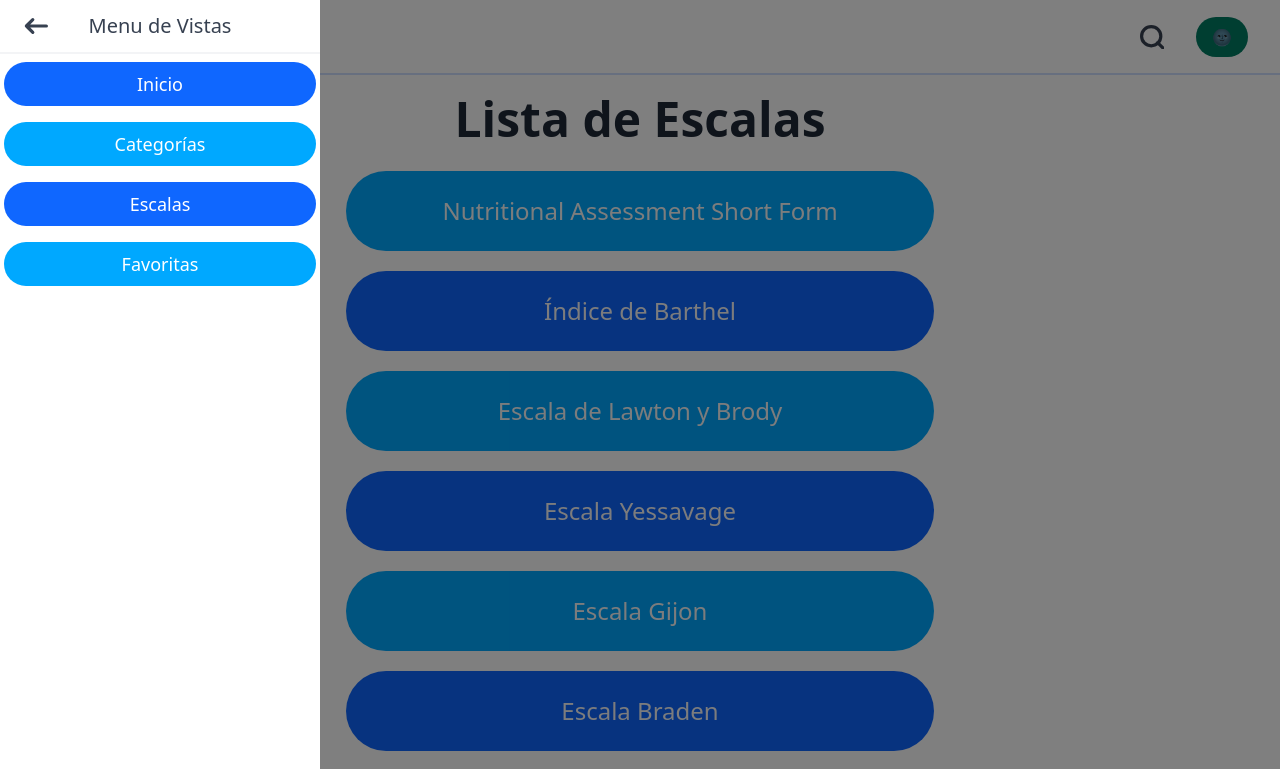
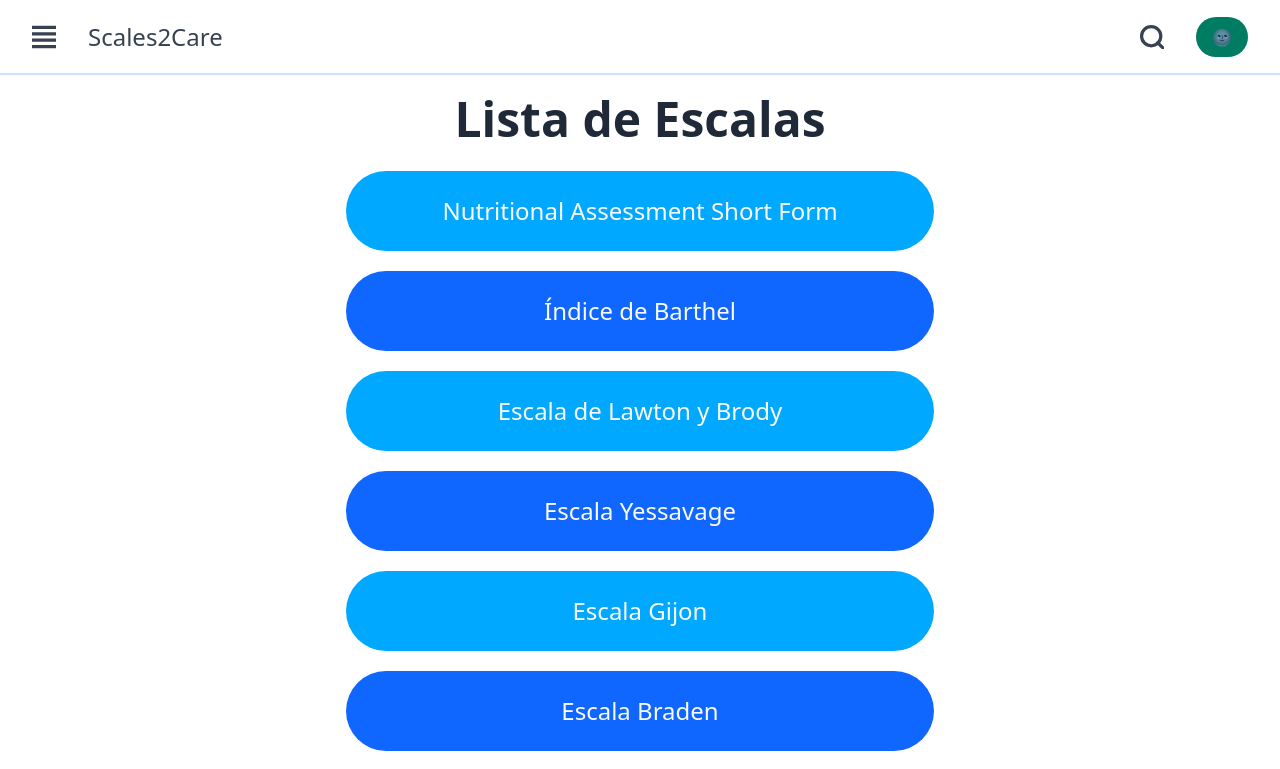
Before and after one commit to jesubohr/scales2care, a React (Vite) app: page /app/scales in a window 1280 px wide. Shown: the top 769 px of the page. Built offline with nearby package versions, Linux system fonts and the light colour scheme.

Commit message:
Fix on Aside menu open by default

```diff
--- a/src/components/AppHeader.jsx
+++ b/src/components/AppHeader.jsx
@@ -6,7 +6,7 @@
 
 export default function AppHeader () {
     const isScaleView = (useParams().scaleId) ? true : false;
-    const [isAsideMenuOpen, setAsideMenuOpen] = useState(true);
+    const [isAsideMenuOpen, setAsideMenuOpen] = useState(false);
     return (
         <header className="
             sticky
--- a/src/components/AsideMenu.jsx
+++ b/src/components/AsideMenu.jsx
@@ -5,10 +5,15 @@
 export default function AsideMenu ({ closeAsideMenu }) {
     const [closeAnim, setCloseAnim] = useState(false);
     return (
-        <div className={`absolute top-0 left-0 w-full h-screen bg-black/50
-            transition-opacity delay-300 duration-300
-            ${ closeAnim ? "opacity-0" : "opacity-100" }
-        `}>
+        <div
+            className={`absolute top-0 left-0 w-full h-screen bg-black/50
+                transition-opacity delay-300 duration-300
+                ${ closeAnim ? "opacity-0" : "opacity-100" }
+            `}
+            onClick={ () => {
+                setCloseAnim(true);
+                setTimeout(() => closeAsideMenu(false), 300);
+            } }>
             <aside className={`absolute top-0 left-0
                 flex flex-col items-center
                 w-80 h-screen
```
